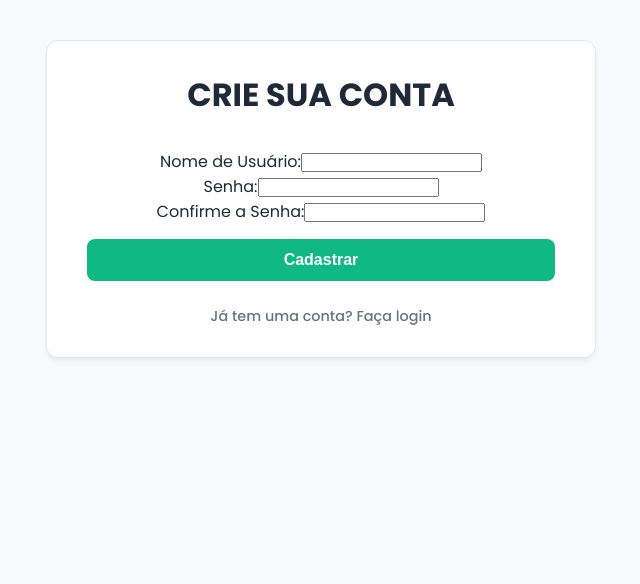
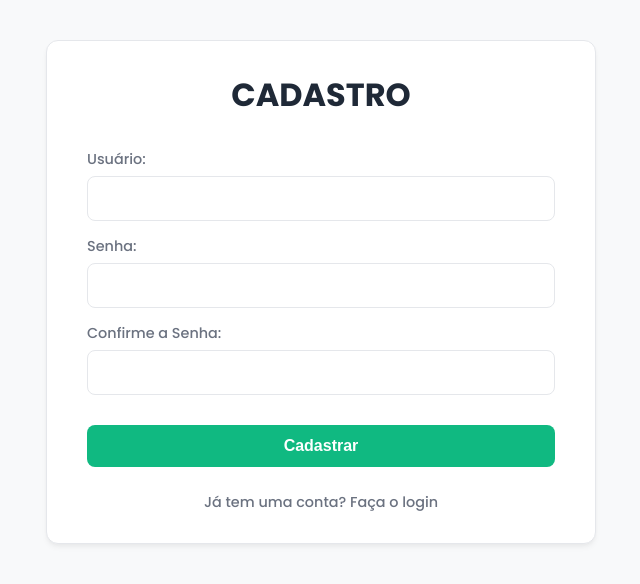
Before and after one commit to Natas081/VETLAB, a Django app: page /pets/cadastro/ in a window 1280 px wide. Shown: the top 584 px of the page, without its empty margins (319-959 px from the left). Run offline with Django 5.2, Linux system fonts and the light colour scheme.

Commit message:
VetLab 100%

```diff
--- a/pets/templates/pets/register.html
+++ b/pets/templates/pets/register.html
@@ -5,26 +5,40 @@
     <meta charset="UTF-8">
     <meta name="viewport" content="width=device-width, initial-scale=1.0">
     <link rel="stylesheet" href="{% static 'pets/style.css' %}">
-    <title>Cadastro - VetLab</title>
+    <title>Cadastro - VETLAB</title>
 </head>
 <body>
     <main class="form-container">
-        <h1>CRIE SUA CONTA</h1>
+        <h1>CADASTRO</h1>
+
         {% if messages %}
-            <div class="messages">
+            <div class="messages standalone-messages">
                 {% for message in messages %}
                     <div class="message {{ message.tags }}">{{ message }}</div>
                 {% endfor %}
             </div>
         {% endif %}
+
         <form method="post">
             {% csrf_token %}
-            <p><label for="username">Nome de Usuário:</label><input type="text" name="username" id="username" required></p>
-            <p><label for="password">Senha:</label><input type="password" name="password" id="password" required></p>
-            <p><label for="password2">Confirme a Senha:</label><input type="password" name="password2" id="password2" required></p>
+            <div class="manual-form">
+                <p>
+                    <label for="id_username">Usuário:</label>
+                    <input type="text" name="username" id="id_username" required>
+                </p>
+                <p>
+                    <label for="id_password">Senha:</label>
+                    <input type="password" name="password" id="id_password" required>
+                </p>
+                <p>
+                    <label for="id_password2">Confirme a Senha:</label>
+                    <input type="password" name="password2" id="id_password2" required>
+                </p>
+            </div>
             <button type="submit">Cadastrar</button>
         </form>
-        <a class="back-link" href="{% url 'login' %}">Já tem uma conta? Faça login</a>
+
+        <a class="back-link" href="{% url 'login' %}">Já tem uma conta? Faça o login</a>
     </main>
 </body>
 </html>
```
Also changed, not shown: pets/templates/pets/login.html (+15 -4 lines).
